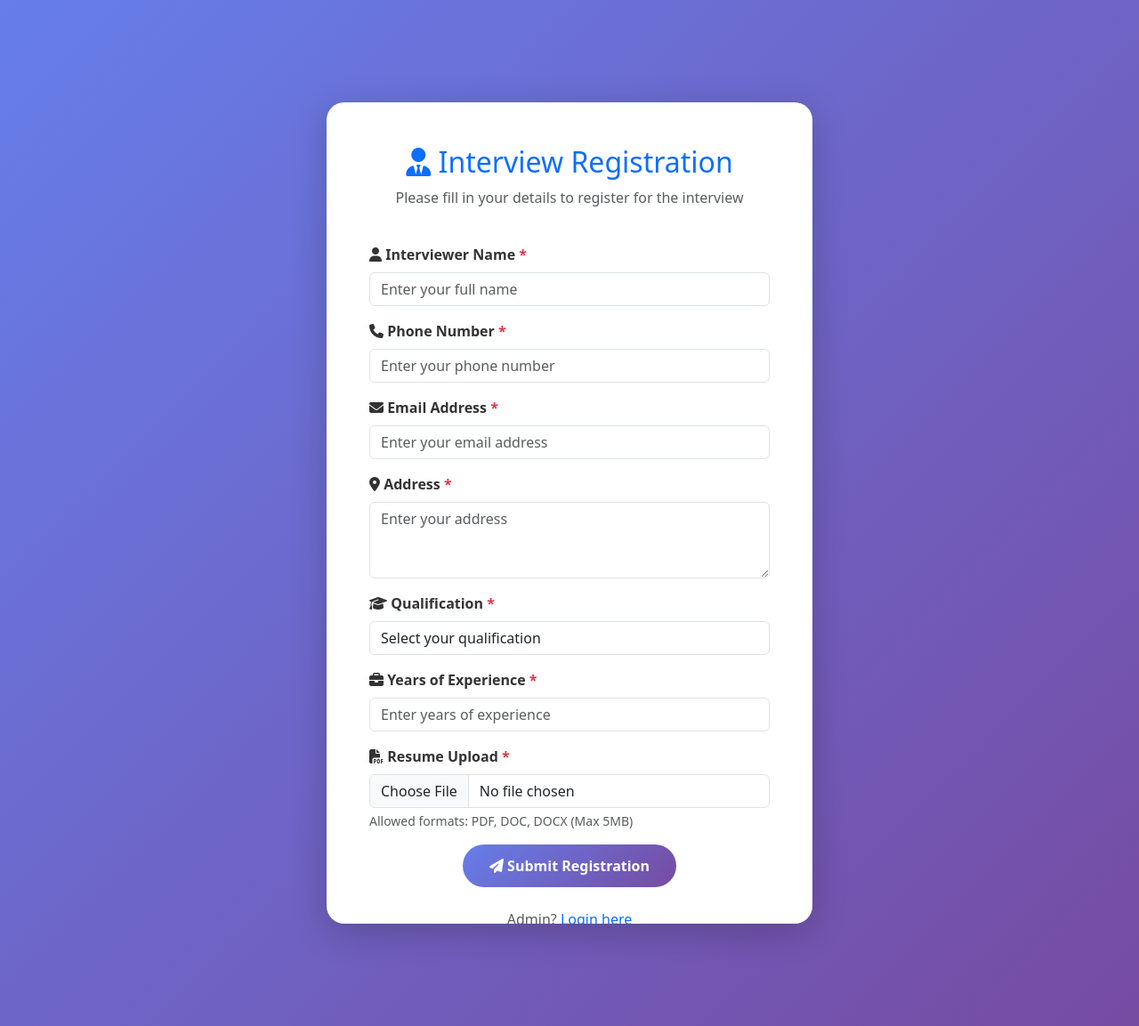
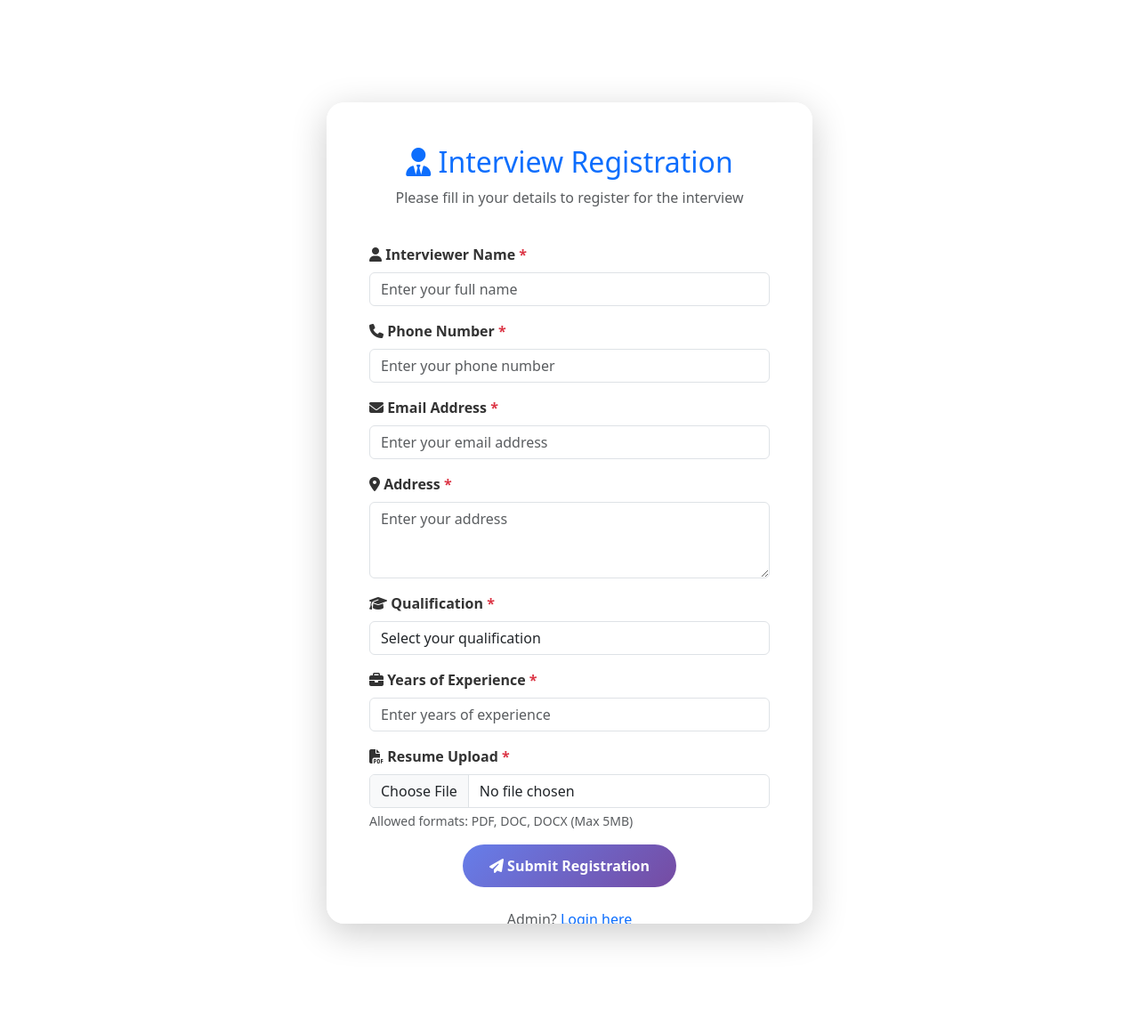
Before and after one commit to PranaliMagnus24/InterviewApp, a PHP site: page / in a window 1280 px wide. Shown: the whole page at 89% size. Run offline with PHP 8.4, Linux system fonts and the light colour scheme.

Commit message:
new changes done

```diff
--- a/admin/login.php
+++ b/admin/login.php
@@ -9,7 +9,7 @@
     <link rel="stylesheet" href="https://cdnjs.cloudflare.com/ajax/libs/font-awesome/6.4.0/css/all.min.css">
     <style>
     .gradient-bg {
-        background: linear-gradient(135deg, #667eea 0%, #764ba2 100%);
+        // background: linear-gradient(135deg, #667eea 0%, #764ba2 100%);
         min-height: 100vh;
     }
 
--- a/controllers/InterviewerController.php
+++ b/controllers/InterviewerController.php
@@ -1,5 +1,4 @@
 <?php
-// Determine the correct path to include files
 $currentDir = dirname(__FILE__);
 require_once $currentDir . '/../config/Database.php';
 require_once $currentDir . '/../models/Interviewer.php';
--- a/index.php
+++ b/index.php
@@ -9,7 +9,7 @@
     <link rel="stylesheet" href="https://cdnjs.cloudflare.com/ajax/libs/font-awesome/6.4.0/css/all.min.css">
     <style>
     .gradient-bg {
-        background: linear-gradient(135deg, #667eea 0%, #764ba2 100%);
+        // background: linear-gradient(135deg, #667eea 0%, #764ba2 100%);
         min-height: 100vh;
     }
 
```
Also changed, not shown: README.md, admin dashboard.png (added), admin login.png (added), interview registration.png (added), interviewers dashboard.png (added), 2 other files.
